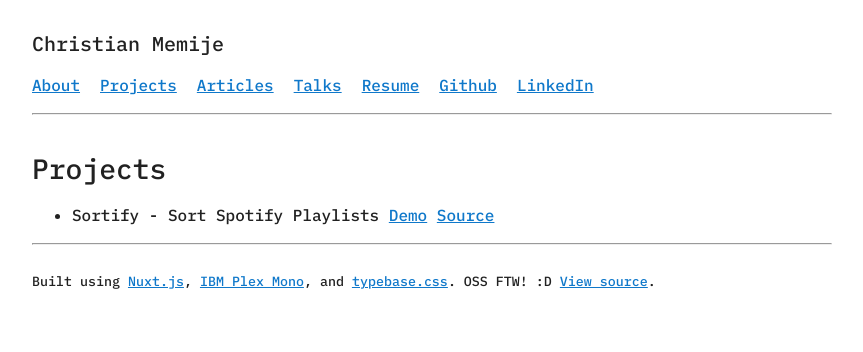
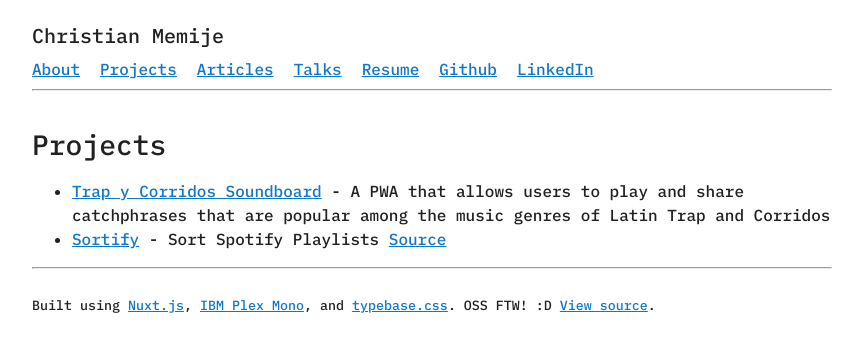
Before and after one commit to christianmemije/christian-memije, a Nuxt app: page /projects in a window 1280 px wide. Shown: the top 352 px of the page, without its empty margins (208-1071 px from the left). Built offline with nearby package versions, Linux system fonts and the light colour scheme.

Commit message:
feat(): add TCSB

```diff
--- a/components/SiteHeader.vue
+++ b/components/SiteHeader.vue
@@ -71,6 +71,7 @@ nav {
   font-size: 1rem;
   ul {
     padding: 0;
+    margin: 0.5rem 0;
   }
   li:not(:last-child) {
     padding-right: 1.25rem;
--- a/layouts/default.vue
+++ b/layouts/default.vue
@@ -27,6 +27,6 @@ export default {
 .layout {
   margin: 0 auto;
   max-width: 50rem;
-  padding: 2rem;
+  padding: 1.5rem;
 }
 </style>
--- a/package.json
+++ b/package.json
@@ -10,7 +10,7 @@
     "build:original": "nuxt build",
     "start": "nuxt start",
     "generate": "nuxt generate",
-    "lint": "eslint --ext .js,.vue --ignore-path .gitignore .",
+    "lint": "eslint --ext .js,.vue --ignore-path .gitignore . --fix",
     "prettier": "./node_modules/.bin/prettier --write './**/*.{vue,js,json,css,scss,html,md}'"
   },
   "lint-staged": {
--- a/pages/projects.vue
+++ b/pages/projects.vue
@@ -3,10 +3,13 @@
     <h1>Projects</h1>
     <ul>
       <li v-for="project in projects" :key="project.name">
-        {{ project.name }} - {{ project.description }}
-        <ExternalLink :href="project.demoHref" :text="'Demo'" />
-        {{ ' ' }}
-        <ExternalLink :href="project.codeHref" :text="'Source'" />
+        <ExternalLink :href="project.demoHref" :text="project.name" /> -
+        {{ project.description }}
+        <ExternalLink
+          v-if="!!project.codeHref"
+          :href="project.codeHref"
+          :text="'Source'"
+        />
       </li>
     </ul>
   </section>
@@ -23,6 +26,12 @@ export default {
     return {
       projects: [
         {
+          name: 'Trap y Corridos Soundboard',
+          description:
+            'A PWA that allows users to play and share catchphrases that are popular among the music genres of Latin Trap and Corridos',
+          demoHref: 'https://trapcorridosboard.com'
+        },
+        {
           name: 'Sortify',
           description: 'Sort Spotify Playlists',
           demoHref: 'https://sortspotifyplaylists.com/',
```
